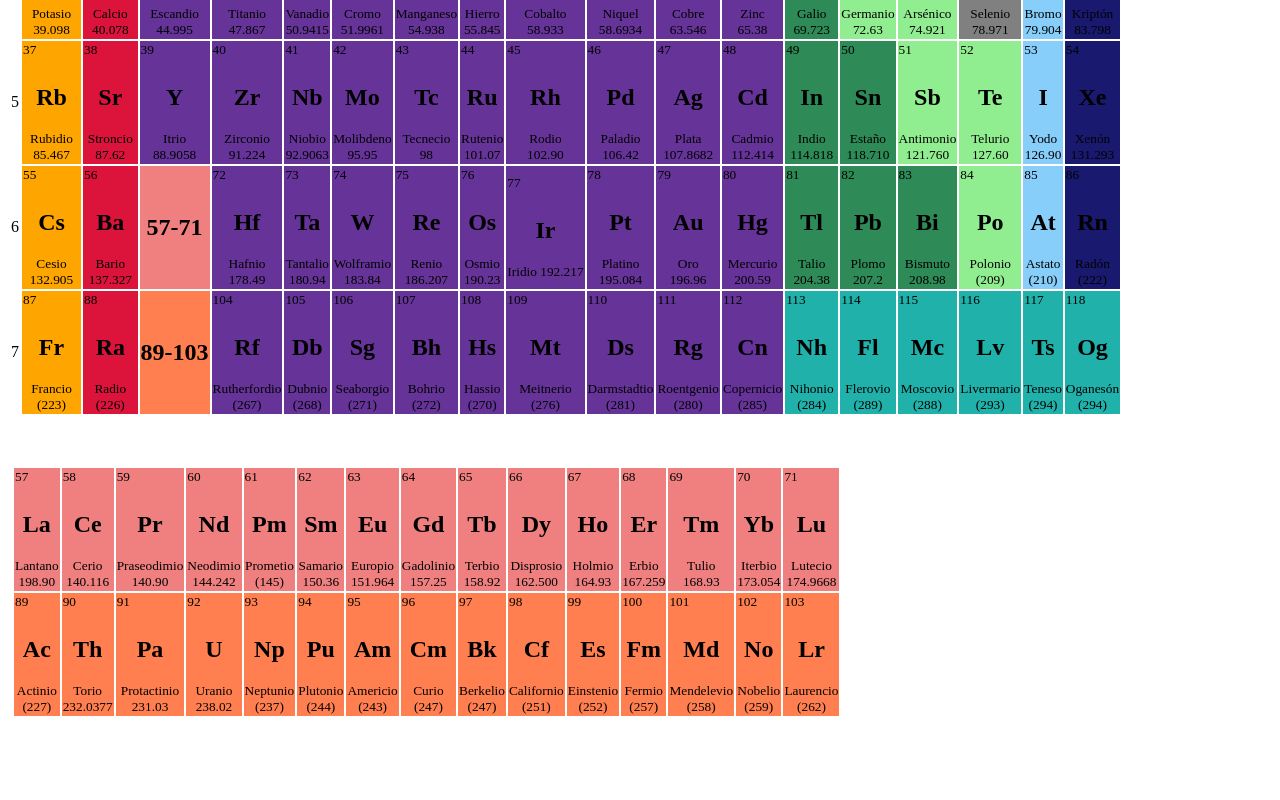
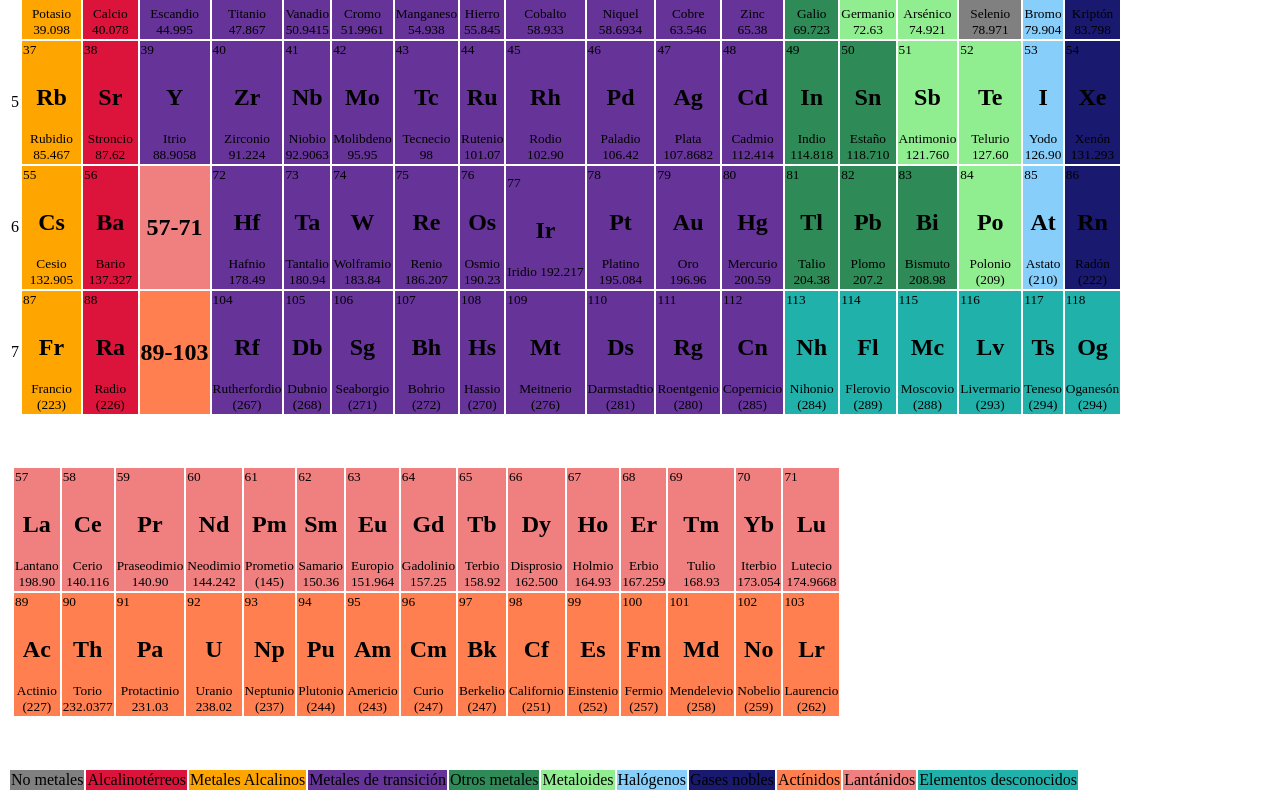
Before and after one commit to DayanaFlores-24/tarea2, a plain HTML site: page index.html in a window 1280 px wide. Shown: the part 492-1292 px from the top of the page. Before the commit the page ends 1218 px from the top, so only its background shows below. Drawn offline with Linux system fonts and the light colour scheme.

Commit message:
Add files via upload

```diff
--- a/index.html
+++ b/index.html
@@ -226,5 +226,23 @@
          </tr>
 
     </table>
+    <p>
+      <br>
+    </p>
+    <table>
+      <tr>
+         <td style="background-color: gray;">No metales</td>
+         <td style="background-color: crimson;">Alcalinotérreos</td>
+         <td style="background-color: orange;">Metales Alcalinos</td>
+         <td style="background-color: rebeccapurple;">Metales de transición</td>
+         <td style="background-color: seagreen;">Otros metales</td>
+         <td style="background-color: lightgreen;">Metaloides</td>
+         <td style="background-color: lightskyblue;">Halógenos</td>
+         <td style="background-color: midnightblue;">Gases nobles</td>
+         <td style="background-color: coral;">Actínidos</td>
+         <td style="background-color: lightcoral;">Lantánidos</td>
+         <td style="background-color: lightseagreen;">Elementos desconocidos</td>
+      </tr>
+    </table>
  </body>
  </html>
```
